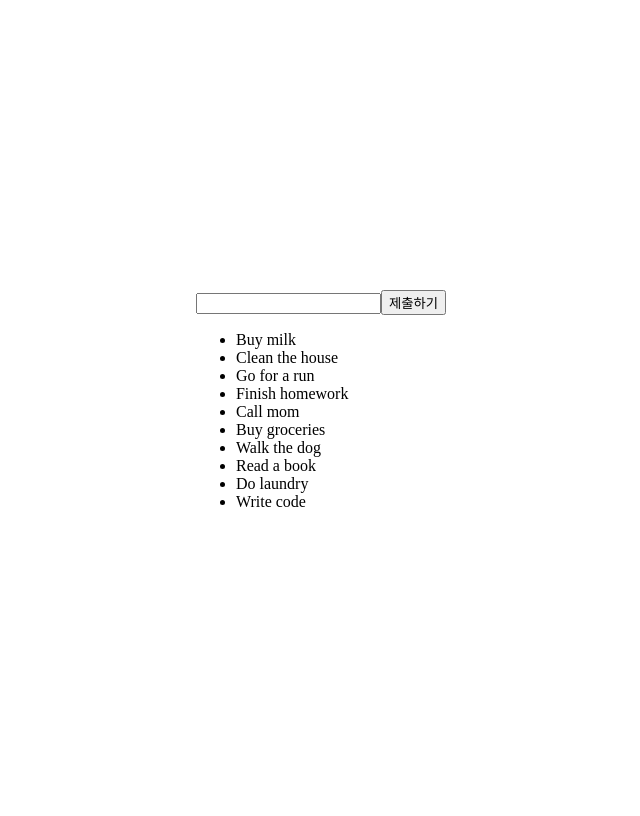
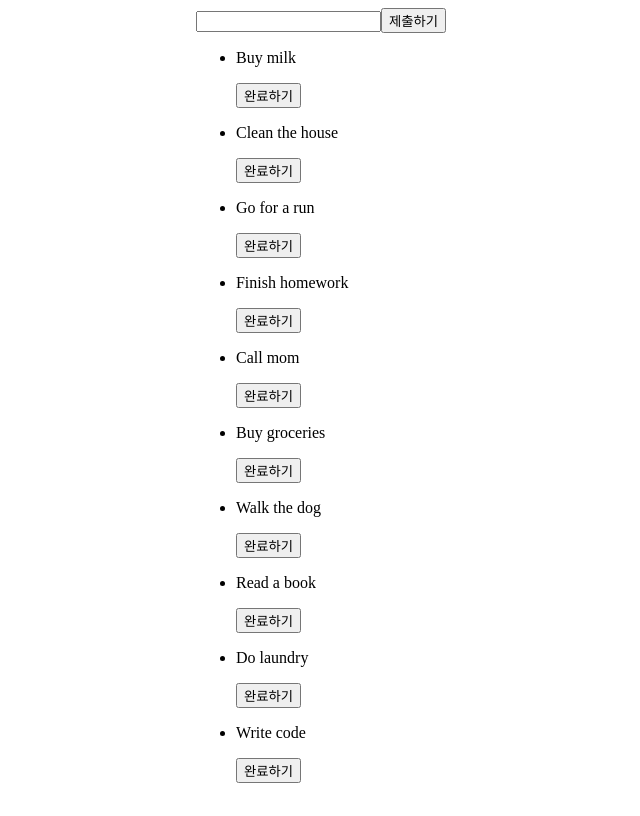
Before and after one commit to Baek-hJ/react-basic-9th-todo, a React (Vite) app: page / in a window 1280 px wide. Shown: the whole page, without its empty margins (319-959 px from the left). Built offline with nearby package versions, Linux system fonts and the light colour scheme.

Commit message:
목록 완료 취소 업데이트 기능 추가가

```diff
--- a/src/components/TodoList.jsx
+++ b/src/components/TodoList.jsx
@@ -3,23 +3,23 @@
 import { useState } from "react";
 
 const SAMPLE_TODOS = [
-    { id: 1, text: "Buy milk" },
-    { id: 2, text: "Clean the house" },
-    { id: 3, text: "Go for a run" },
-    { id: 4, text: "Finish homework" },
-    { id: 5, text: "Call mom" },
-    { id: 6, text: "Buy groceries" },
-    { id: 7, text: "Walk the dog" },
-    { id: 8, text: "Read a book" },
-    { id: 9, text: "Do laundry" },
-    { id: 10, text: "Write code" },
+    { id: 1, text: "Buy milk", completed: false },
+    { id: 2, text: "Clean the house", completed: false },
+    { id: 3, text: "Go for a run", completed: false },
+    { id: 4, text: "Finish homework", completed: false },
+    { id: 5, text: "Call mom", completed: false },
+    { id: 6, text: "Buy groceries", completed: false },
+    { id: 7, text: "Walk the dog", completed: false },
+    { id: 8, text: "Read a book", completed: false },
+    { id: 9, text: "Do laundry", completed: false },
+    { id: 10, text: "Write code", completed: false },
 ];
 
 const TodoList = () => {
     // 현재 상태 값(todos)을 SAMPLE_TODOS로 초기화하고 상태를 업데이트 할 때 setTodos를 사용
     const [todos, setTodos] = useState(SAMPLE_TODOS);
 
-        // 새로운 투두의 입력을 상태로 관리
+    // 새로운 투두의 입력을 상태로 관리
     const [todoText, setTodoText] = useState(""); // 상태 변수 이름을 수정
 
     // 인풋에 입력 또는 공백이면 실행시키지 않는 함수
@@ -31,27 +31,49 @@
             return;
         }
         // 입력된 인풋의 내용을 리스트에 추가가
-        setTodos([{id : crypto.randomUUID(), text : todoText}, ...todos]);
+        setTodos([{ id: crypto.randomUUID(), text: todoText, completed: false }, ...todos]);
 
         setTodoText("");
     };
 
     // 인풋의 value를 가져와서 todoText의 상태를 변경시켜주는 함수수
-    const hendleChangeTodoText = (e) => {
+    const handleChangeTodoText = (e) => {
         setTodoText(e.target.value);
     };
+
+    const handleToggleCompleted = (id) => {
+        const updateTodos = todos.map((todo)=>{
+            if (todo.id === id) {
+                return {
+                    ...todo,
+                    completed: !todo.completed
+                };
+            }
+
+                return todo;
+        });
+
+        setTodos(updateTodos);
+    }
 
     return (
         // return (소괄호) 안에는 하나의 태그만 들어갈 수 있어서 div로 감싸줌줌
         <div>
             <form onSubmit={handleSubmit}>
-                <input type="text" value={todoText} onChange={hendleChangeTodoText}/>
+                <input type="text" value={todoText} onChange={handleChangeTodoText} />
                 <button type="submit">제출하기</button>
             </form>
-        {/* ul, li 태그로 시맨틱한 리스트 작성 */}
+            {/* ul, li 태그로 시맨틱한 리스트 작성 */}
             <ul>
-                {todos.map(({ id, text }) => (
-                    <li key={id}>{text}</li>
+                {todos.map(({ id, text, completed}) => (
+                    <li key={id}>
+                        <p style={{
+                            textDecoration: completed ? "line-through" : "none"
+                            }}
+                            >{text}</p>
+                        <button onClick={ () => handleToggleCompleted(id)}>
+                            {completed ? "취소하기" : "완료하기"}</button>
+                    </li>
                 ))}
             </ul>
         </div>
--- a/src/index.css
+++ b/src/index.css
@@ -6,5 +6,5 @@
   justify-content: center;
   align-items: center;
 /* 화면 비율 100% */
-  height: 100vh;
+
 };
```
